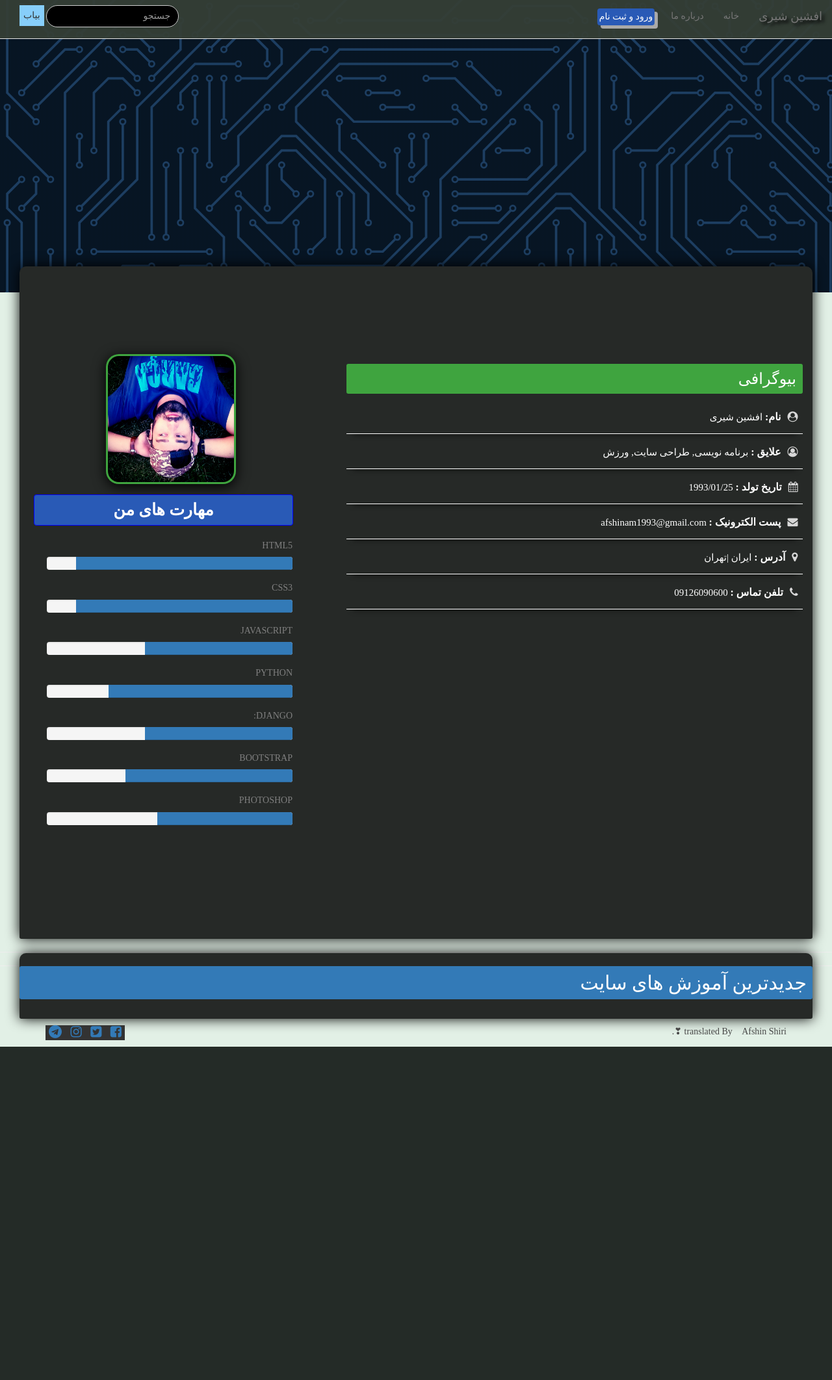
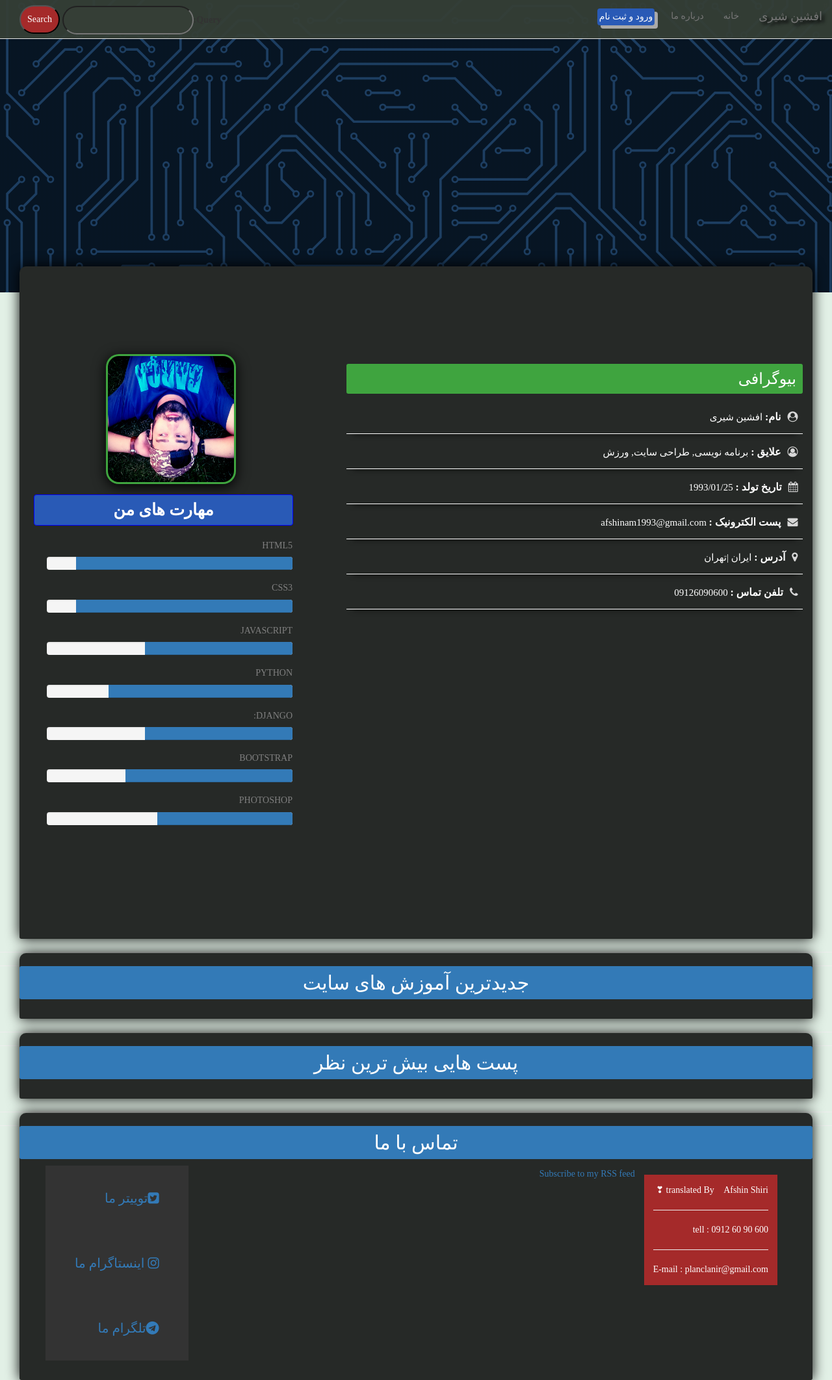
Before and after one commit to AfshinShiri/plan, a Django app: page /about/ in a window 1280 px wide. Shown: the whole page at 65% size. Before the commit the page ends 1611 px from the top, so only its background shows below. Run offline with Django 3.2, Linux system fonts and the light colour scheme; parts of the project's set-up code (start-up, migrations or seed data) failed here and were passed over; some libraries are stand-ins or nearby versions; some web fonts are replaced.

Commit message:
database, search 1 khob

```diff
--- a/PlanClan/urls.py
+++ b/PlanClan/urls.py
@@ -4,7 +4,12 @@
 from django.contrib.staticfiles.urls import staticfiles_urlpatterns
 from django.conf import settings
 from django.conf.urls.static import static
+from django.contrib.sitemaps.views import sitemap
+from blog.sitemaps import PostSitemap
 
+sitemaps = {
+    'posts': PostSitemap
+}
 
 app_name = 'home'
 
@@ -12,7 +17,9 @@
     path('admin/', admin.site.urls),
     path('about/', views.about, name='about'),
     path('', include('blog.urls', namespace='blog')),
-    path('accounts/', include('accounts.urls', namespace='accounts'))
+    path('accounts/', include('accounts.urls', namespace='accounts')),
+    path('sitemap.xml', sitemap, {'sitemaps': sitemaps},
+         name='django.contrib.sitemaps.views.sitemap')
 ]
 urlpatterns += staticfiles_urlpatterns()
-urlpatterns += static(settings.MEDIA_URL,document_root=settings.MEDIA_ROOT)
+urlpatterns += static(settings.MEDIA_URL, document_root=settings.MEDIA_ROOT)
--- a/PlanClan/views.py
+++ b/PlanClan/views.py
@@ -1,5 +1,19 @@
 from django.shortcuts import render
+from django.contrib.postgres.search import SearchVector
+from blog.models import Post
+from blog.forms import SearchForm
 
 
 def about(request):
-    return render(request, 'about.html')
+
+    #search
+    form = SearchForm()
+    query = None
+    results = []
+    if 'query' in request.GET:
+        form = SearchForm(request.GET)
+        if form.is_valid():
+            query = form.cleaned_data['query']
+            results = Post.published.annotate(search=SearchVector('title', 'body'), ).filter(search=query)
+
+    return render(request, 'about.html', {'form': form, 'query': query, 'results': results})
--- a/blog/forms.py
+++ b/blog/forms.py
@@ -13,3 +13,7 @@
     class Meta:
         model = Comment
         fields = ('name', 'email', 'body')
+
+
+class SearchForm(forms.Form):
+    query = forms.CharField()
--- a/blog/urls.py
+++ b/blog/urls.py
@@ -1,5 +1,6 @@
 from django.urls import path
 from . import views
+from .feeds import LatestPostsFeed
 
 app_name = 'blog'
 
@@ -9,5 +10,5 @@
     path('tag/<slug:tag_slug>/', views.post_list, name='post_list_by_tag'),
     path('<int:year>/<int:month>/<int:day>/<slug:post>/', views.post_detail, name='post_detail'),
     path('<int:post_id>/share/', views.post_share, name='post_share'),
-
+    path('feed/', LatestPostsFeed(), name='post_feed'),
 ]
--- a/static/css/style.css
+++ b/static/css/style.css
@@ -768,7 +768,7 @@
 h2{
   background-color:#337ab7;
   padding:0.3em;
-  border-radius:0.1em;
+  border-radius:0.1em;text-align:center;
 }
 .paginator{
   background-color:#262927;
@@ -827,3 +827,19 @@
   display:block;
   margin-top:0;
 }
+#share-buttons a i{
+  display:block;
+  padding:2em;
+
+}
+.copyright{
+  background-color:brown;
+  color:#fff;
+  padding:1em;
+  margin:1em;
+
+}
+#button_search{
+      background-color:brown;
+
+}
--- a/templates/about.html
+++ b/templates/about.html
@@ -1,17 +1,30 @@
 {%  extends "base.html" %}
 {%  load static%}
+{% load blog_tags %}
 {% block title %}
    درباره ی ما
 {% endblock %}
 {% block content %}
+        {% if query %}
+    <h1>نتیجه ی جست و جو"{{ query }}"</h1>
+    <h3>
+        {% with result.count as total_result %}
+            پیدا شد {{ total_result }}
+        {% endwith %}
+    </h3>
+
+        {% for post in results %}
+            <h4><a href="{{post.get_absolute_url}}">{{ post.title }}</a></h4>
+                {{ post.body|markdown|truncatewords_html:5}}
+
+        {% empty %}
+                <h2>جستجو مورد نظر یافت نشد</h2>
+        {% endfor %}
+    {% else %}
 <div class="col-md-6 col-sm-8 col-xs-12 bio">
 <div class="tab-content">
 
-<!-- sidebar -->
-				<!-- start tab content -->
-{#				<div class="col-md-6 col-sm-8 col-xs-12">#}
-{#					<div class="tab-content">#}
-						<!-- about -->
+
 						<div id="about" class="tab-pane fade in active">
 							<h3>بیوگرافی</h3>
 							<p><span><i class="fa fa-user-circle"></i><strong>نام:</strong></span> افشین شیری </p>
@@ -23,9 +36,6 @@
 						</div>
                     </div>
 </div>
-
-
-
 
 				<!-- Skill -->
 
@@ -106,5 +116,6 @@
 								</div>
 			    </section>
 					</div>
+    {% endif %}
 
 {% endblock %}
--- a/templates/base.html
+++ b/templates/base.html
@@ -40,29 +40,15 @@
                 <ul class="nav navbar-nav">
                       <li><a href="{% url 'blog:post_list' %}">خانه <span class="sr-only">(current)</span></a></li>
                       <li><a href="{% url 'about' %}">درباره ما <span class="sr-only">(current)</span></a></li>
-                    <!-- <li class="dropdown"> -->
-                        <!-- <a href="#" class="dropdown-toggle" data-toggle="dropdown" role="button" aria-haspopup="true"
-                            aria-expanded="false">پشتیبانی<span class="caret"></span></a> -->
-                        <ul class="dropdown-menu">
-                            <li><a href="#">Action</a></li>
-                            <li><a href="#">Another action</a></li>
-                            <li><a href="#">Something else here</a></li>
-                            <li role="separator" class="divider"></li>
-                            <li><a href="#">Separated link</a></li>
-                            <li role="separator" class="divider"></li>
-                            <li><a href="#">One more separated link</a></li>
-                        </ul>
                     </li>
                 </ul>
-                <form class="navbar-form navbar-left">
-                    <div class="form-group">
-                        <input type="text" class="form-control" placeholder="جستجو">
-                    </div>
-                    <button type="submit" class="button">
-                        <!-- <i class="glyphicon glyphicon-search"></i> -->
-                        بیاب
-                    </button>
-                </form>
+            <form class="navbar-form navbar-left" method="get">
+                <div class="form-group">
+                    {{form}}
+                </div>
+                <input id="button_search" type="submit" value="Search">
+            </form>
+
                 <!-- -------------------------------------------------------------- -->
 
 
@@ -79,17 +65,6 @@
                     <button id="sabt" type="submit">ورود و ثبت نام</button>
                   </form>
                       {% endif %}
-                    <!-- <li class="dropdown">
-                        <a href="#" class="dropdown-toggle" data-toggle="dropdown" role="button" aria-haspopup="true"
-                            aria-expanded="false">دسته بندی<span class="caret"></span></a>
-                        <ul class="dropdown-menu">
-                            <li><a href="#">Action</a></li>
-                            <li><a href="#">Another action</a></li>
-                            <li><a href="#">Something else here</a></li>
-                            <li role="separator" class="divider"></li>
-                            <li><a href="#">Separated link</a></li>
-                        </ul>
-                    </li> -->
                 </ul>
             </div><!-- /.navbar-collapse -->
         </div><!-- /.container-fluid -->
@@ -97,7 +72,7 @@
 <!-- The HEADER -->
 	<header id="header">
 		<!-- Profile Picture -->
-{#		<img src="/media/PlanClan.png">#}
+{#
 
 	</header>
 
@@ -107,33 +82,13 @@
 		<div class="container-fluid">
 			<div class="row">
 
-{#            				<div class="col-md-3 col-sm-4 col-xs-12">#}
-{##}
-{#					<ul class="nav nav-pills nav-pills-success nav-stacked">#}
-{#                        <h2>صفحات سایت</h2>#}
-{#						<li><a data-toggle="pill" href="#about">بیوگرافی</a></li>#}
-{#						<li><a href="#">گالری تصاویر</a></li>#}
-{#						<li><a href="#">دست نویس</a>#}
-{#                            <ul>#}
-{#				                <li><a href="#">وردپرس</a></li>#}
-{#				                <li><a href="#">جوملا</a></li>#}
-{#                                <li><a href="#">متفرقه</a></li>#}
-{#			                </ul>#}
-{#                        </li>#}
-{#                        {% latest_post %}#}
-{#		            </ul>#}
-{#                </div>#}
-
-
-
              {% block content %}
 
                 {% endblock %}
 
         </div>
     </div>
-{#        </div>#}
-{#        </div>#}
+
     <hr><hr>
     		<div class="container-fluid">
 			<div class="row">
@@ -150,31 +105,61 @@
     </div>
             </div>
             </div>
-
+{#----------------------------------------------------------------------------------------------------------------#}
+       <hr><hr>
+    		<div class="container-fluid">
+			<div class="row">
+            <h2>پست هایی بیش ترین نظر</h2>
+    <div class="latest_post">
+     {% for post in get_most_commented_posts %}
+         <div class="item_latest_post">
+            <a href="{{ post.get_absolute_url }}">
+                <img  src="{{ MEDIA_URL }}{{ post.image }}" class="img_detail" alt="مقاله">
+                 {{ post.title }}
+            </a>
+         </div>
+    {% endfor %}
+    </div>
+            </div>
+            </div>
 <!-- page footer -->
+    <hr><hr>
+        		<div class="container-fluid">
+			<div class="row">
+                <h2>تماس با ما</h2>
 	<footer class="footer">
 		<div class="container">
 			<nav class="pull-left">
 				<div id="share-buttons">
 					<a href="#" target="_blank">
-						<i class="fa fa-facebook-square"></i>
+						<i class="fa fa-twitter-square">توییتر ما</i>
+					</a>
+					<a href="https://www.instagram.com/p/CPsi0kPgqIV/?utm_source=ig_web_copy_link" target="_blank">
+						<i class="fa fa-instagram"> اینستاگرام ما</i>
 					</a>
 					<a href="#" target="_blank">
-						<i class="fa fa-twitter-square"></i>
-					</a>
-					<a href="https://www.instagram.com/p/CPsi0kPgqIV/?utm_source=ig_web_copy_link" target="_blank">
-						<i class="fa fa-instagram"></i>
-					</a>
-					<a href="#" target="_blank">
-						<i class="fa fa-telegram"></i>
+						<i class="fa fa-telegram">تلگرام ما</i>
 					</a>
 				</div>
 			</nav>
+            <div class="logom">
+                <i src="/media/PlanClan.png"></i>
+            </div>
 			<div class="copyright pull-right">
-				translated By َAfshin Shiri ❣</a>.
+				translated By َAfshin Shiri ❣
+                <hr>
+                tell       :       0912 60 90 600
+
+                <hr>
+                E-mail     :       planclanir@gmail.com
+
 			</div>
+                <p>
+                    <a href="{% url "blog:post_feed" %}">Subscribe to my RSS feed</a>
+                </p>
 		</div>
 	</footer>
+                </div>
+                </div>
+    </main>
     </body>
-
-</div>
```
Also changed, not shown: PlanClan/settings.py (+9 -3 lines), blog/feeds.py (+19 -0 lines), blog/sitemaps.py (+13 -0 lines), blog/templates/blog/detail.html (+19 -3 lines), blog/templates/blog/post_list.html (+22 -1 lines), blog/templatetags/blog_tags.py (+7 -5 lines), blog/views.py (+45 -8 lines), db.sqlite3, media/corona.png (added), media/shakhsi_aIuqaL4.png (added), media/site.png (added), media/site_0s3cBXQ.png (added).
